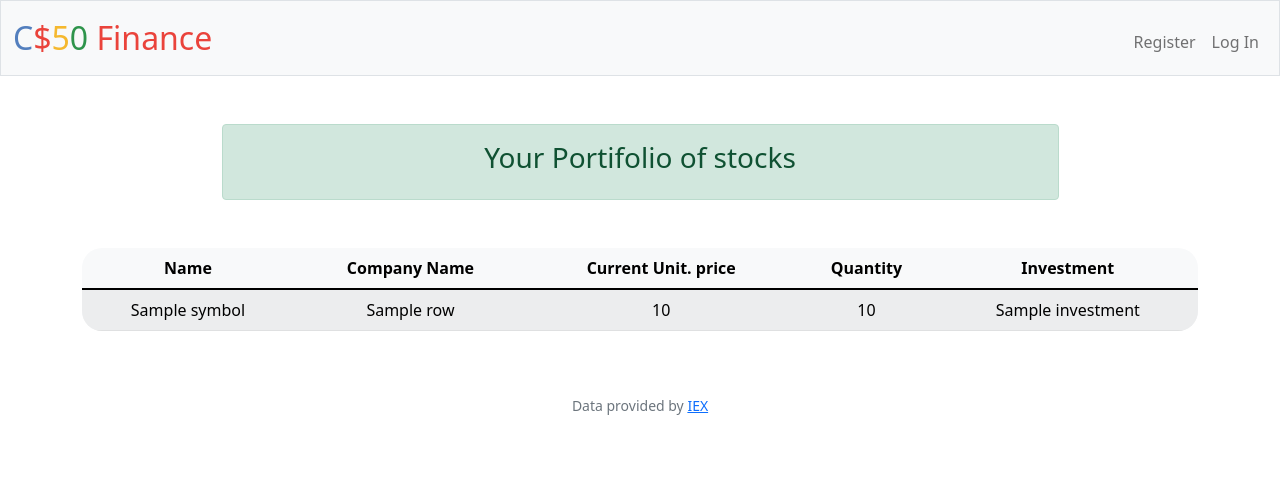
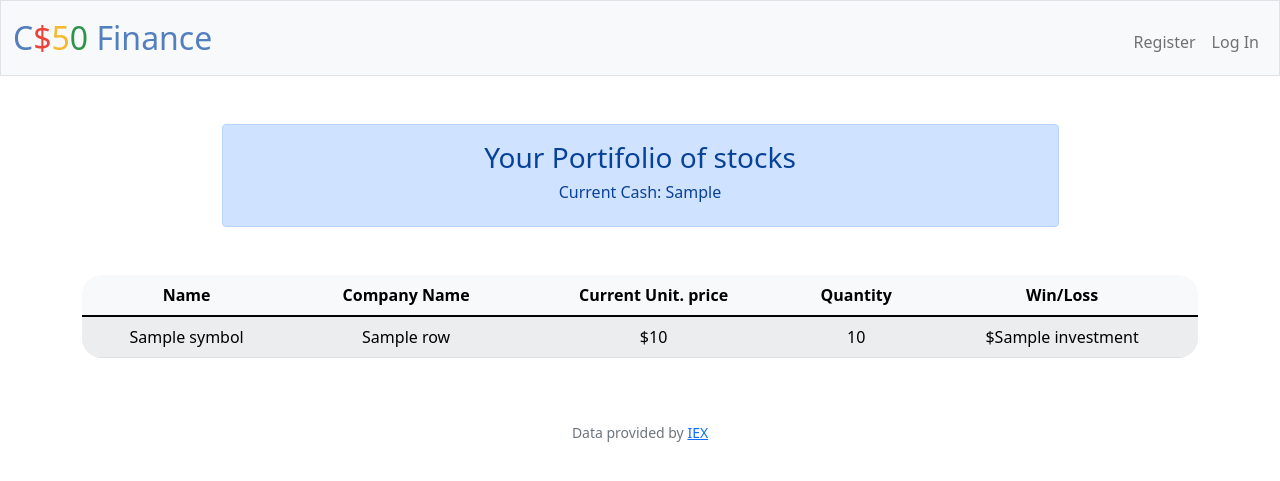
Before and after one commit to j0aoarthur/My-CS50x, a Flask app: template WEEK 9/Problem Set/finance/templates/index.html in a window 1280 px wide. Shown: the top 481 px of the page. Run offline with Flask 3, Linux system fonts and the light colour scheme; the template is opened without the code that fills it: most values are stand-ins (such as "Sample title", 1, 10 or a date in 2020); some libraries are stand-ins or nearby versions.

Commit message:
Final changes of portifolio menu, its working finally

```diff
--- a/WEEK 9/Problem Set/finance/app.py
+++ b/WEEK 9/Problem Set/finance/app.py
@@ -53,9 +53,12 @@ def index():
     for row in client_stocks:
         stock = get_stock(row["symbol"])
         row['currentPrice'] = stock['price']
-        row['investment'] = row['total'] - (row['currentPrice'] * row['quantity'])
+        row['investment'] = round((row['currentPrice'] * row['quantity']) - row['total'], 2)
 
-    return render_template("index.html", stocks=client_stocks)
+    dictcash_user = db.execute("SELECT cash FROM users WHERE id = ?", session['user_id'])
+    cash_user = usd(dictcash_user[0]['cash'])
+
+    return render_template("index.html", stocks=client_stocks, currentCash=cash_user )
 
 @app.route("/buy", methods=["GET", "POST"])
 @login_required
@@ -69,11 +72,13 @@ def buy():
         if stock == None:
             return render_template("quote.html")
         purchase_stock = get_stock(stock) # gets name,symbol, price
-        purchase_stock['quantity'] = request.form.get("stock_quantity", None)
 
         # Check if stock exists
         if purchase_stock == None:
             return apology("No stocks found with this name", 404)
+
+        # Get quantity of stocks
+        purchase_stock['quantity'] = request.form.get("stock_quantity", None)
 
         # Make math to get the total purchase
         purchase_stock['totalPrice'] = purchase_stock['price'] * float(purchase_stock['quantity'])
@@ -95,10 +100,6 @@ def buy():
                    session["user_id"], purchase_stock['name'],
                     purchase_stock['symbol'], purchase_stock['price'],
                     purchase_stock['quantity'], 'purchase')
-
-        # Update prices to fit us dollar format
-        purchase_stock['price'] = usd(purchase_stock['price'])
-        purchase_stock['totalPrice'] = usd(purchase_stock['totalPrice'])
 
 
         return render_template("bought.html", purchase_stock=purchase_stock, currentCash=usd(cash_user))
@@ -274,6 +275,6 @@ INSERT INTO purchases (id, companyName, symbol, purchasePrice, quantity) VALUES
 
 
 
-"INSERT INTO logs (id, companyName, symbol, transactionPrice, action, quantity) VALUES (1, 'Netflix', 'NFLX', 360, 'purchase', -1)",
+"INSERT INTO logs (id, companyName, symbol, transactionPrice, action, quantity) VALUES (1, 'Microsoft', 'MSFT', 400, 'purchase', 3)",
 
 """
--- a/WEEK 9/Problem Set/finance/templates/index.html
+++ b/WEEK 9/Problem Set/finance/templates/index.html
@@ -7,8 +7,9 @@
 {% block main %}
     <div class="container mx-auto">
 
-        <div class="alert alert-success w-75 mx-auto">
+        <div class="alert alert-primary w-75 mx-auto">
             <h3 class="">Your Portifolio of stocks</h3>
+            <p class="h6">Current Cash: {{currentCash}}</p>
         </div>
 
         {% if stocks %}
@@ -19,7 +20,7 @@
                         <th>Company Name</th>
                         <th>Current Unit. price</th>
                         <th>Quantity</th>
-                        <th>Investment</th>
+                        <th>Win/Loss</th>
                     </tr>
                 </thead>
                 <tbody>
@@ -27,22 +28,9 @@
                     <tr>
                         <td> {{ row['symbol'] }} </td>
                         <td> {{ row['companyName']}}</td>
-                        <td> {{ row['currentPrice'] }} </td>
+                        <td> ${{ row['currentPrice'] }} </td>
                         <td> {{ row['quantity'] }} </td>
-                        {% if row['investment'] > 0 %}
-                            <td class="text-success">
-                                {{ row['investment'] }}
-                            </td>
-                        {% elif 0 > row['investment'] %}
-                            <td class="text-danger">
-                                {{ row['investment'] }}
-                            </td>
-                        {% else %}
-                            <td>
-                                {{ row['investment'] }}
-                            </td>
-                        {% endif %}
-                        <!-- <td></td> -->
+                        <td class=" {% if row['investment'] > 0 %} text-success {% elif 0 > row['investment'] %} text-danger {% endif %}" > ${{row['investment']}} </td>
                     </tr>
                     {% endfor %}
                 </tbody>
--- a/WEEK 9/Problem Set/finance/templates/layout.html
+++ b/WEEK 9/Problem Set/finance/templates/layout.html
@@ -24,7 +24,7 @@
 
         <nav class="bg-light border navbar navbar-expand-md navbar-light">
             <div class="container-fluid">
-                <a class="navbar-brand" href="/"><span class="blue">C</span><span class="red">$</span><span class="yellow">5</span><span class="green">0</span> <span class="red">Finance</span></a>
+                <a class="navbar-brand" href="/"><span class="blue">C</span><span class="red">$</span><span class="yellow">5</span><span class="green">0</span> <span class="blue">Finance</span></a>
                 <button aria-controls="navbar" aria-expanded="false" aria-label="Toggle navigation" class="navbar-toggler" data-bs-target="#navbar" data-bs-toggle="collapse" type="button">
                     <span class="navbar-toggler-icon"></span>
                 </button>
```
Also changed, not shown: WEEK 9/Problem Set/finance/finance.db, 3 other files.
